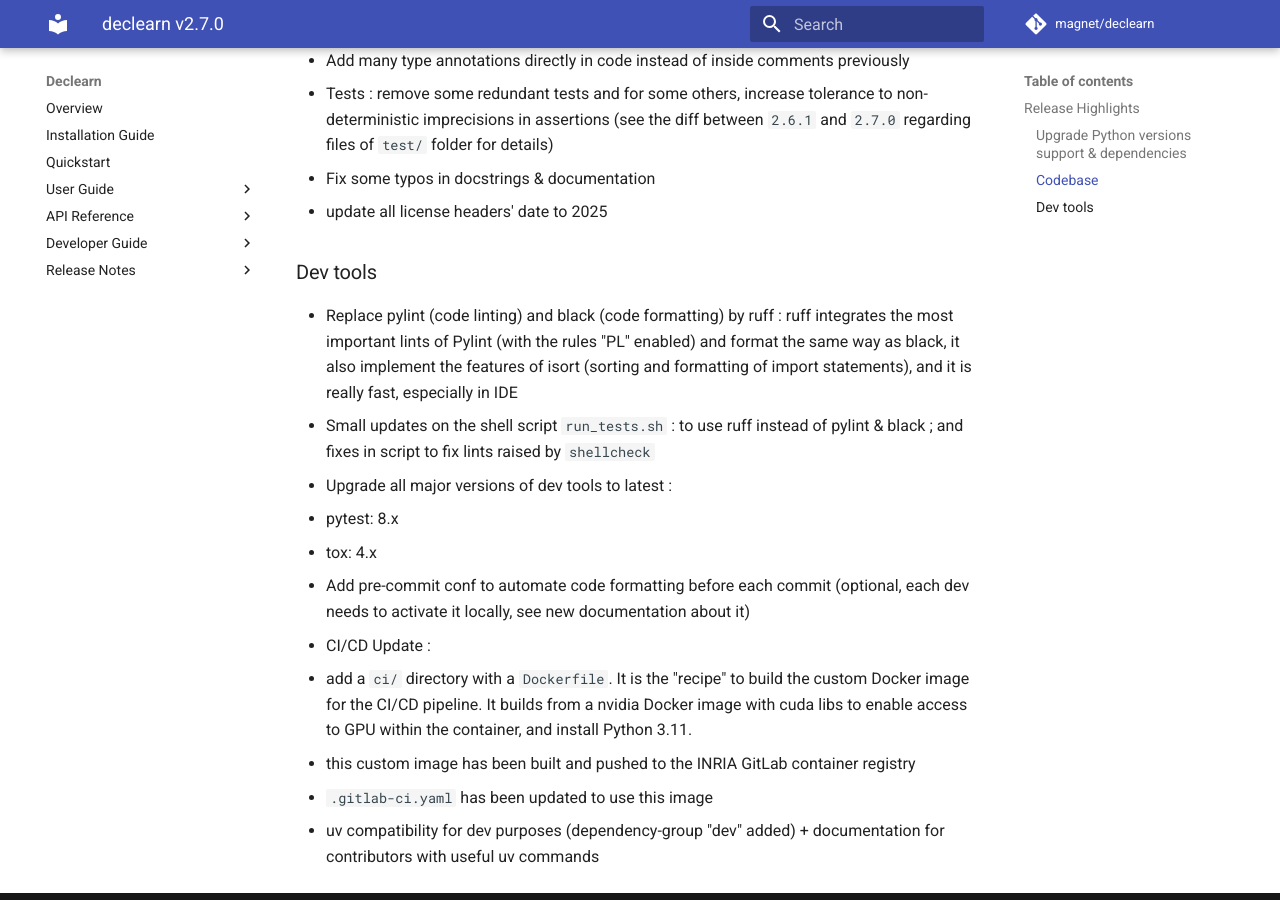
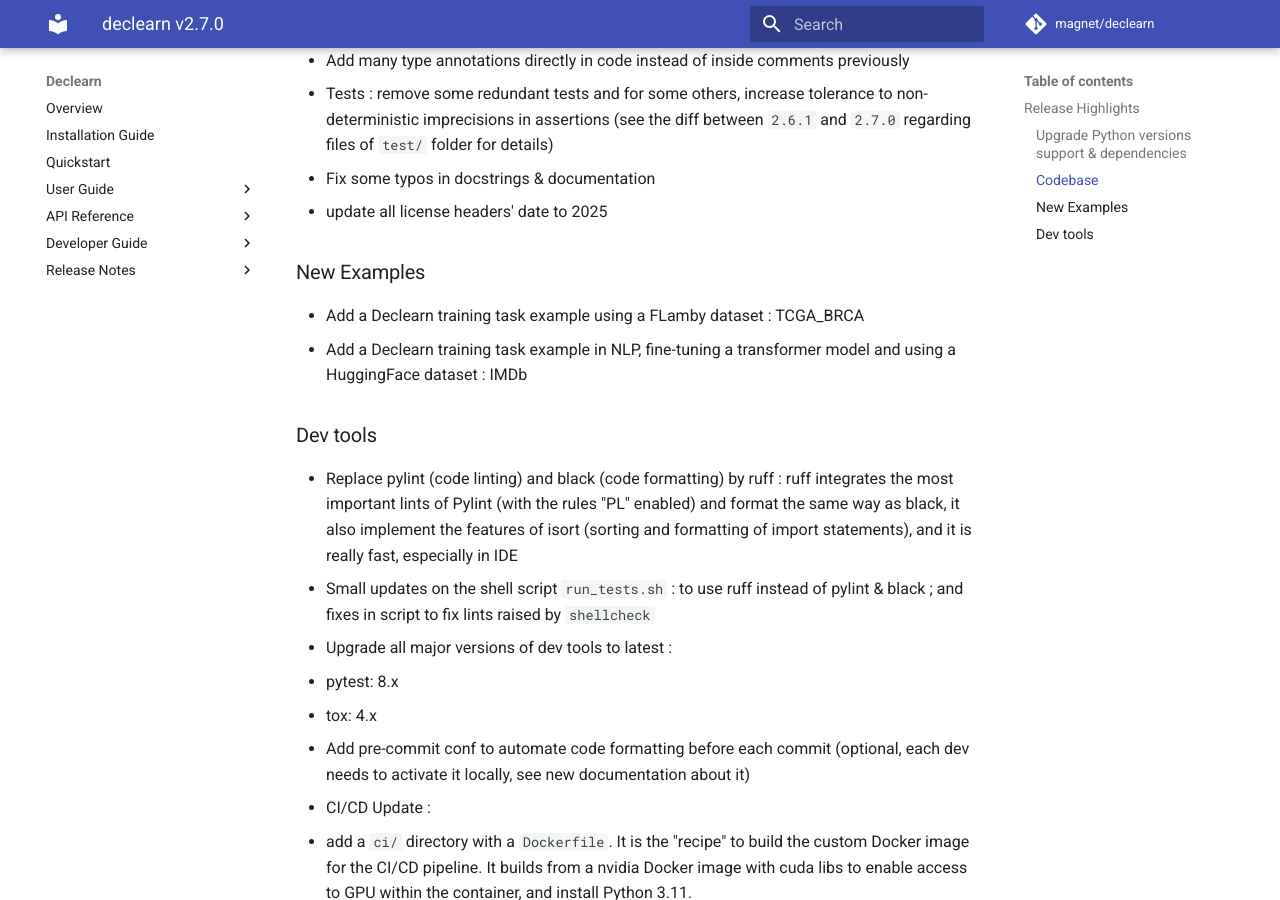
Before and after one commit to DecLearn/declearn, an MkDocs documentation site: the page built from docs/release-notes/v2.7.0.md, in a window 1280 px wide and 900 px high, scrolled down 803 px. Built offline with MkDocs 1.6.1 and Material for MkDocs 9.7.7, drawn with Linux system fonts in a browser that asks for light colours; the version menu is left out.

Commit message:
update release note with examples

```diff
--- a/docs/release-notes/v2.7.0.md
+++ b/docs/release-notes/v2.7.0.md
@@ -32,6 +32,11 @@ Released:
 - Fix some typos in docstrings & documentation
 - update all license headers' date to 2025
 
+### New Examples
+- Add a Declearn training task example using a FLamby dataset : TCGA_BRCA
+- Add a Declearn training task example in NLP, fine-tuning a transformer model
+and using a HuggingFace dataset : IMDb
+
 ### Dev tools
 
 - Replace pylint (code linting) and black (code formatting) by ruff : ruff
```
